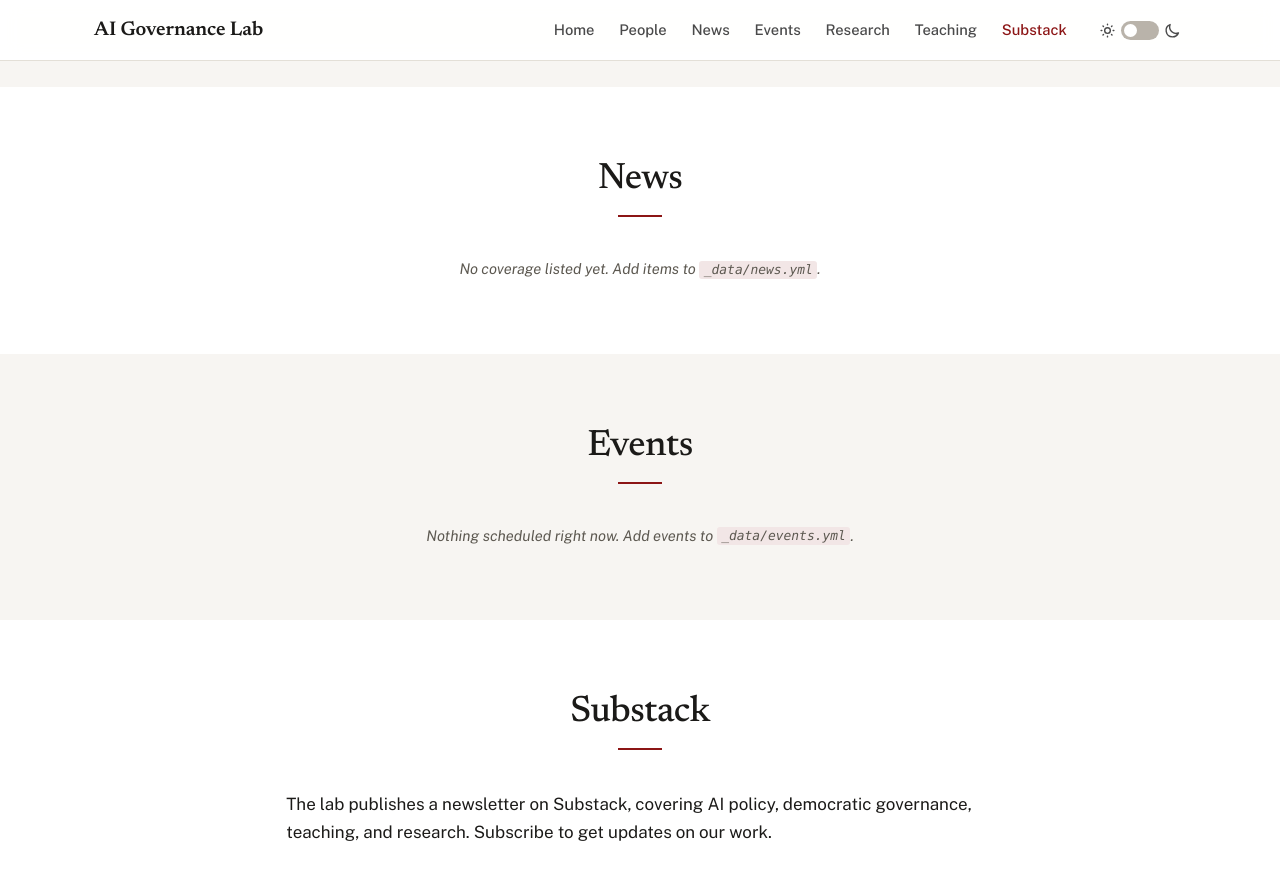
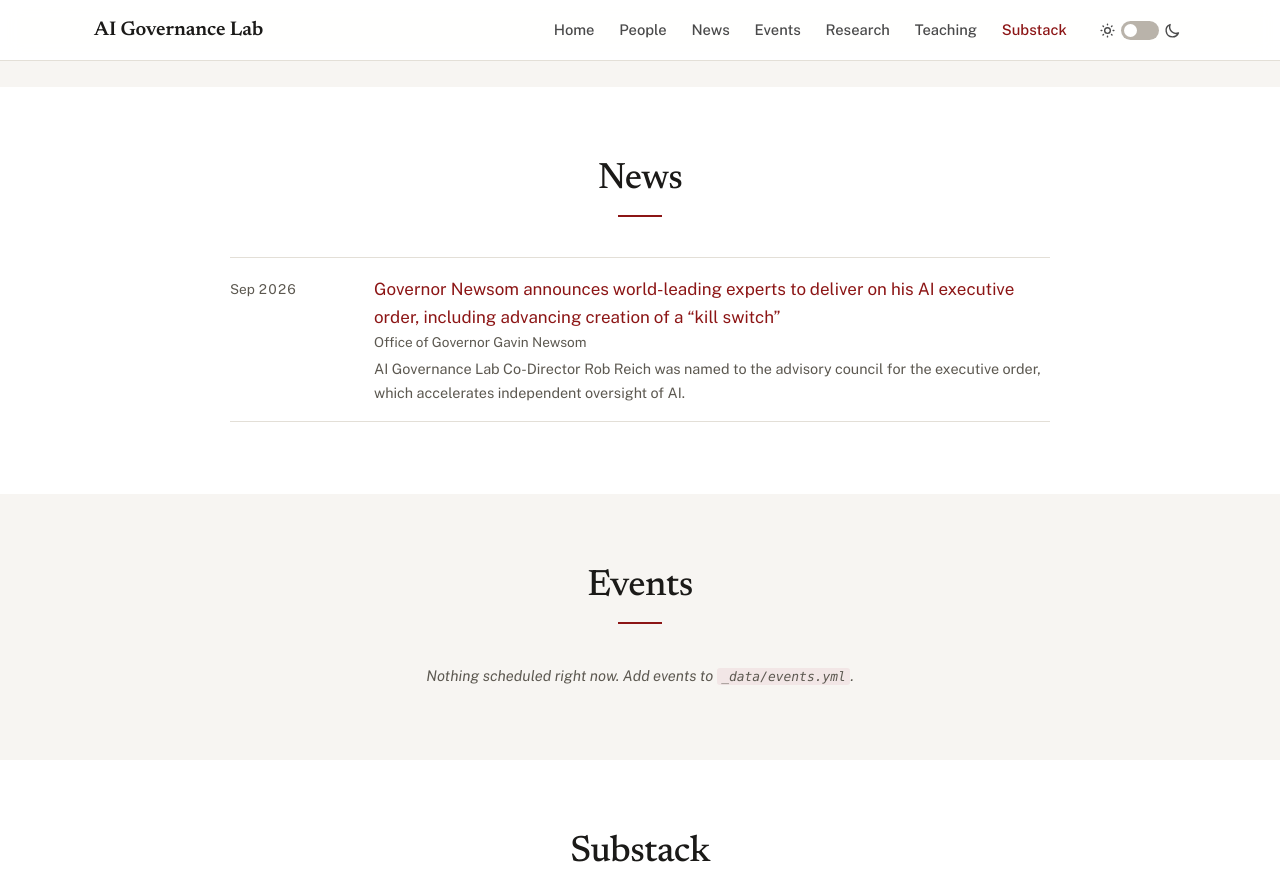
Before and after one commit to aigovlab/lab-website, a Jekyll site: the page built from index.html, in a window 1280 px wide and 900 px high, scrolled down 2058 px, cut to the strip 0-875 px from the top of the window. Built offline with Jekyll 4.4.1, drawn with Linux system fonts in a browser that asks for light colours.

Commit message:
Add the first news item, on Rob Reich's Newsom advisory council seat
News items take an optional summary line, mirroring events, so an item
can carry the outlet's own headline and still say why it matters here.

Co-Authored-By: Claude Opus 5 (1M context) <noreply@anthropic.com>

```diff
--- a/_data/news.yml
+++ b/_data/news.yml
@@ -4,14 +4,22 @@
 # Add one block per item, newest first — this file's order is the section's
 # order. While the file is empty the section shows a "no coverage yet" message.
 #
-#   date    YYYY-MM-DD; only the month and year are displayed
-#   outlet  publication or venue name
-#   title   the headline, or a one-line description of the item
-#   url     where it links to
+#   date     YYYY-MM-DD; only the month and year are displayed
+#   outlet   publication or venue name
+#   title    the headline, or a one-line description of the item
+#   summary  a sentence on why it matters to the lab — optional
+#   url      where it links to
 #
 # Copy this shape:
 #
 # - date: 2026-08-14
 #   outlet: "The New York Times"
 #   title: "The headline of the story"
+#   summary: "What the story means for the lab."
 #   url: "https://example.com/story"
+
+- date: 2026-09-23
+  outlet: "Office of Governor Gavin Newsom"
+  title: "Governor Newsom announces world-leading experts to deliver on his AI executive order, including advancing creation of a “kill switch”"
+  summary: "AI Governance Lab Co-Director Rob Reich was named to the advisory council for the executive order, which accelerates independent oversight of AI."
+  url: "https://www.gov.ca.gov/2026/09/23/governor-newsom-announces-world-leading-experts-to-deliver-on-his-ai-executive-order-including-advancing-creation-of-a-kill-switch/"
--- a/index.html
+++ b/index.html
@@ -95,6 +95,7 @@ title: Home
         <p class="news-body">
           <a href="{{ item.url }}"{% unless item.url contains '#' %} target="_blank" rel="noopener"{% endunless %}>{{ item.title | escape }}</a>
           <span class="news-outlet">{{ item.outlet | escape }}</span>
+          {%- if item.summary %}<span class="news-summary">{{ item.summary | strip_newlines | escape }}</span>{% endif %}
         </p>
       </li>
       {%- endfor %}
```
Also changed, not shown: README.md.
